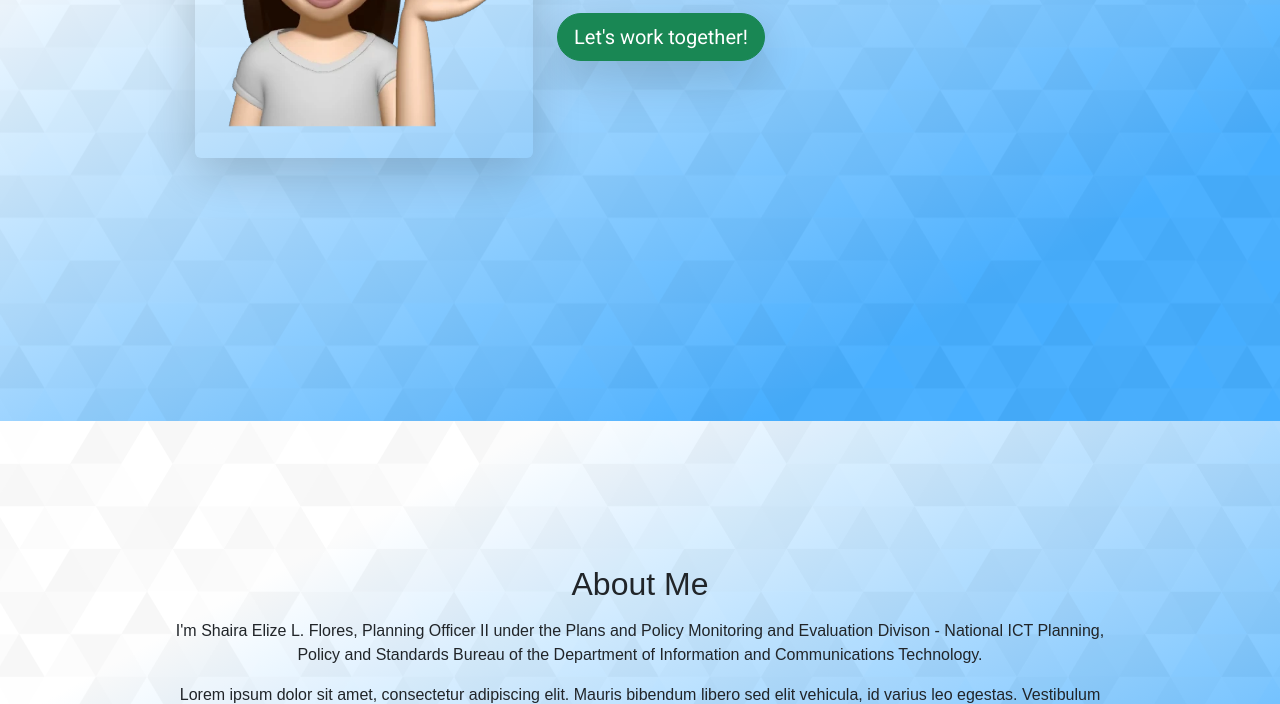
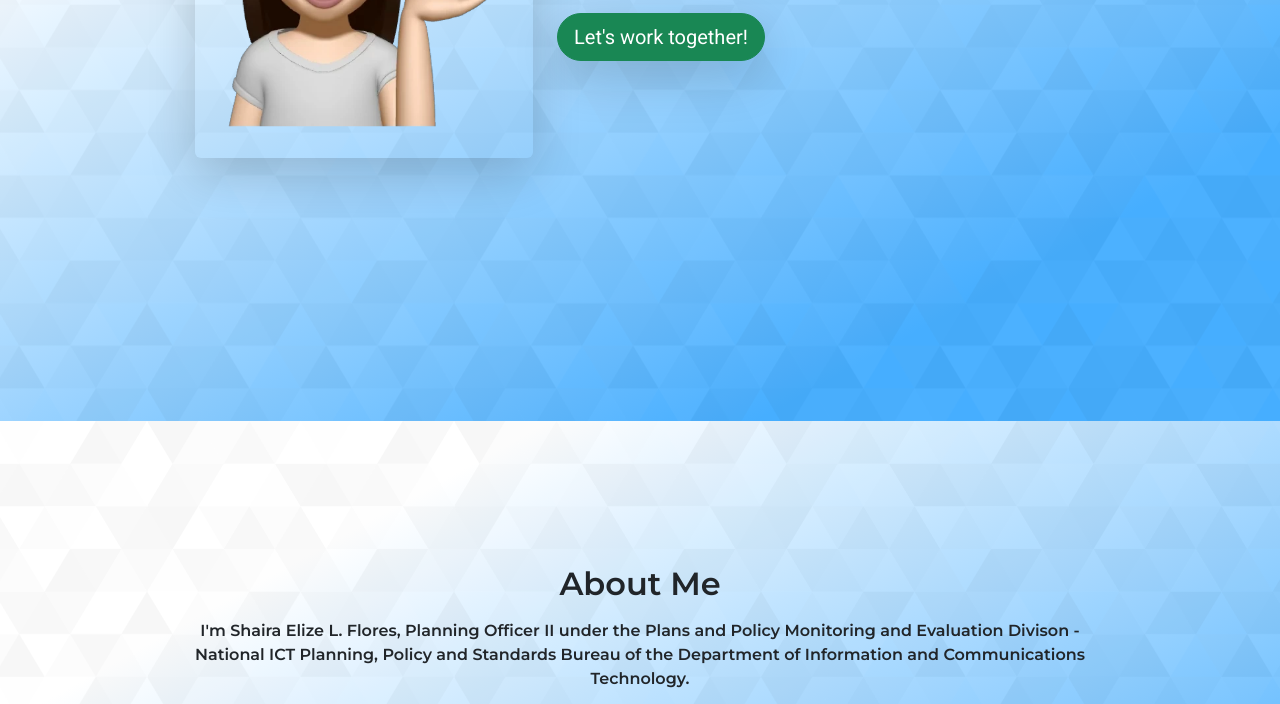
Before and after one commit to shairaelize/fcb-dict, a plain HTML site: page index.html in a window 1280 px wide. Shown: the part 379-1083 px from the top of the page. Drawn offline with nearby package versions, Linux system fonts and the light colour scheme.

Commit message:
Update style.css

```diff
--- a/style.css
+++ b/style.css
@@ -31,7 +31,7 @@ body {
 }
 
 h1, h2, p {
-	font-family: "Monserrat", sans-serif;
+	font-family: "Montserrat", sans-serif;
 }
 
 footer {
```
